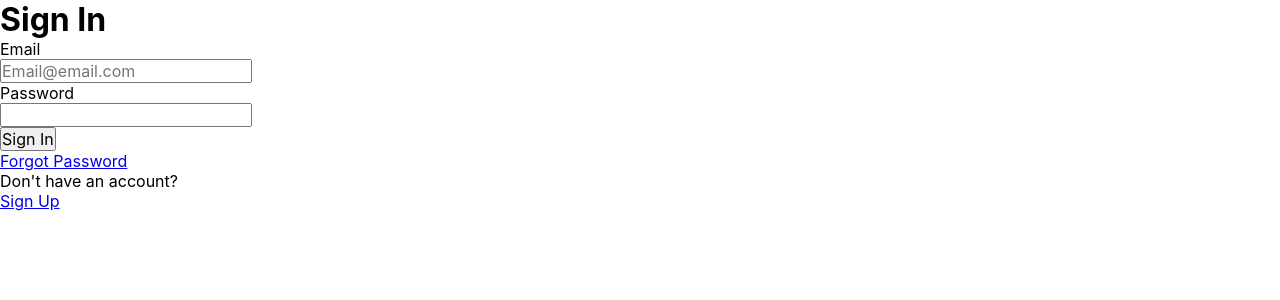
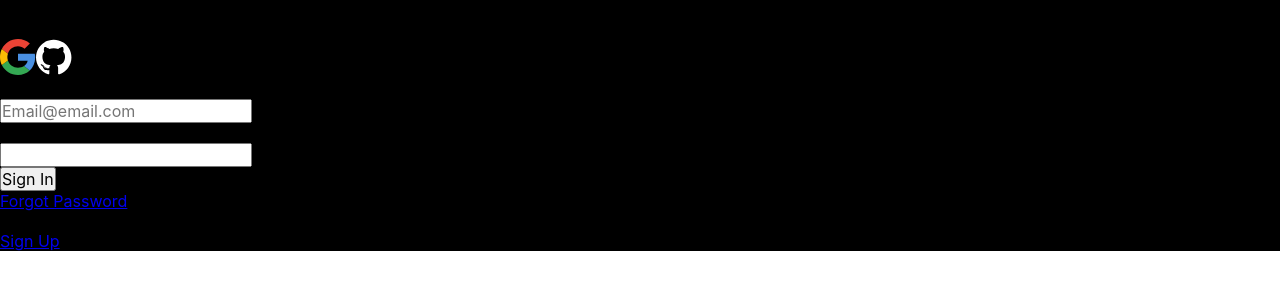
Before and after one commit to dreamteam-2025/Spectra, a Next.js app: page /login in a window 1280 px wide. Shown: the top 300 px of the page. Built offline with nearby package versions, Linux system fonts and the light colour scheme.

Commit message:
added directories signIn and ui and added icons google and github

```diff
--- a/src/app/(auth)/login/page.tsx
+++ b/src/app/(auth)/login/page.tsx
@@ -1,20 +1,24 @@
+import SignIn1 from "@/features/SignIn/ui/SignIn";
 import { ROUTES } from "@/shared/lib/constants";
 import Link from "next/link";
 
 export default function SignIn() {
   return (
-    <main>
-      <h1>Sign In</h1>
-      <div style={{ display: "flex", flexDirection: "column", alignItems: "flex-start" }}>
-        <label>Email</label>
-        <input type="text" placeholder="Email@email.com" />
-        <label>Password</label>
-        <input type="password" placeholder="" />
-        <button>Sign In</button>
-        <Link href={ROUTES.AUTH.FORGOT_PASSWORD}>Forgot Password</Link>
-        <p>Don't have an account?</p>
-        <Link href={ROUTES.AUTH.SIGNUP}>Sign Up</Link>
-      </div>
-    </main>
+    // <main>
+    //   <h1>Sign In</h1>
+    //   <div style={{ display: "flex", flexDirection: "column", alignItems: "flex-start" }}>
+    //     <label>Email</label>
+    //     <input type="text" placeholder="Email@email.com" />
+    //     <label>Password</label>
+    //     <input type="password" placeholder="" />
+    //     <button>Sign In</button>
+    //     <Link href={ROUTES.AUTH.FORGOT_PASSWORD}>Forgot Password</Link>
+    //     <p>Don't have an account?</p>
+    //     <Link href={ROUTES.AUTH.SIGNUP}>Sign Up</Link>
+    //   </div>
+    // </main>
+    <div>
+      <SignIn1 />
+    </div>
   );
 }
--- /dev/null
+++ b/src/features/SignIn/ui/SignIn.tsx
@@ -0,0 +1,27 @@
+import { ROUTES } from "@/shared/lib/constants";
+import Link from "next/link";
+import s from "./SignIn.module.scss";
+import Image from "next/image";
+
+export default function SignIn1() {
+  return (
+    <main style={{background: 'black'}}>
+      <h1>Sign In</h1>
+      <div className={s.icons}>
+        <Image src="/icons/google.svg" alt="google" width={36} height={36} />
+        <Image src="/icons/github.svg" alt="github" width={36} height={36} />
+
+      </div>
+      <div style={{ display: "flex", flexDirection: "column", alignItems: "flex-start" }}>
+        <label>Email</label>
+        <input type="text" placeholder="Email@email.com" />
+        <label>Password</label>
+        <input type="password" placeholder="" />
+        <button>Sign In</button>
+        <Link href={ROUTES.AUTH.FORGOT_PASSWORD}>Forgot Password</Link>
+        <p>Don't have an account?</p>
+        <Link href={ROUTES.AUTH.SIGNUP}>Sign Up</Link>
+      </div>
+    </main>
+  );
+}
```
Also changed, not shown: public/icons/github.svg (added), public/icons/google.svg (added), src/features/SignIn/ui/SignIn.module.scss (added).
